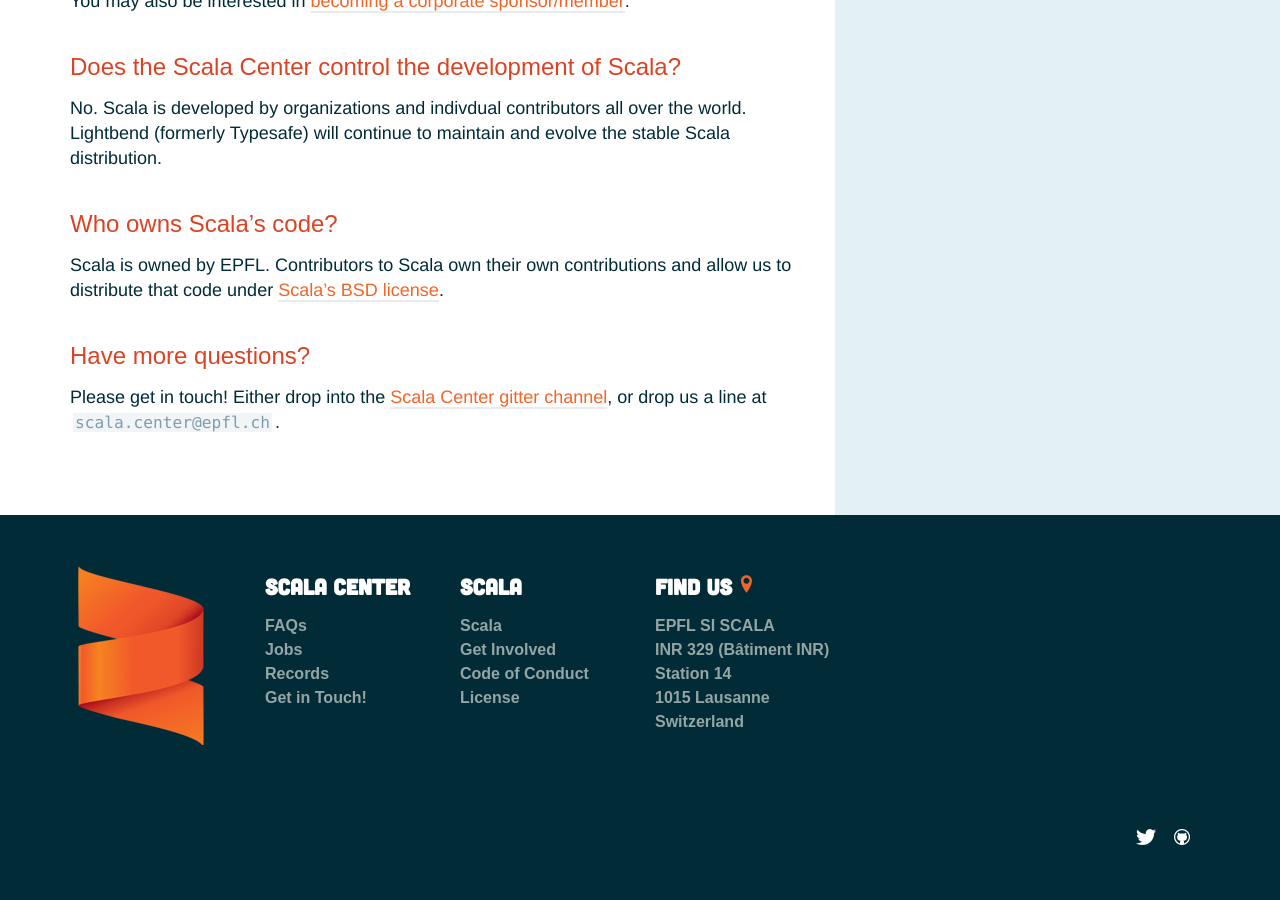
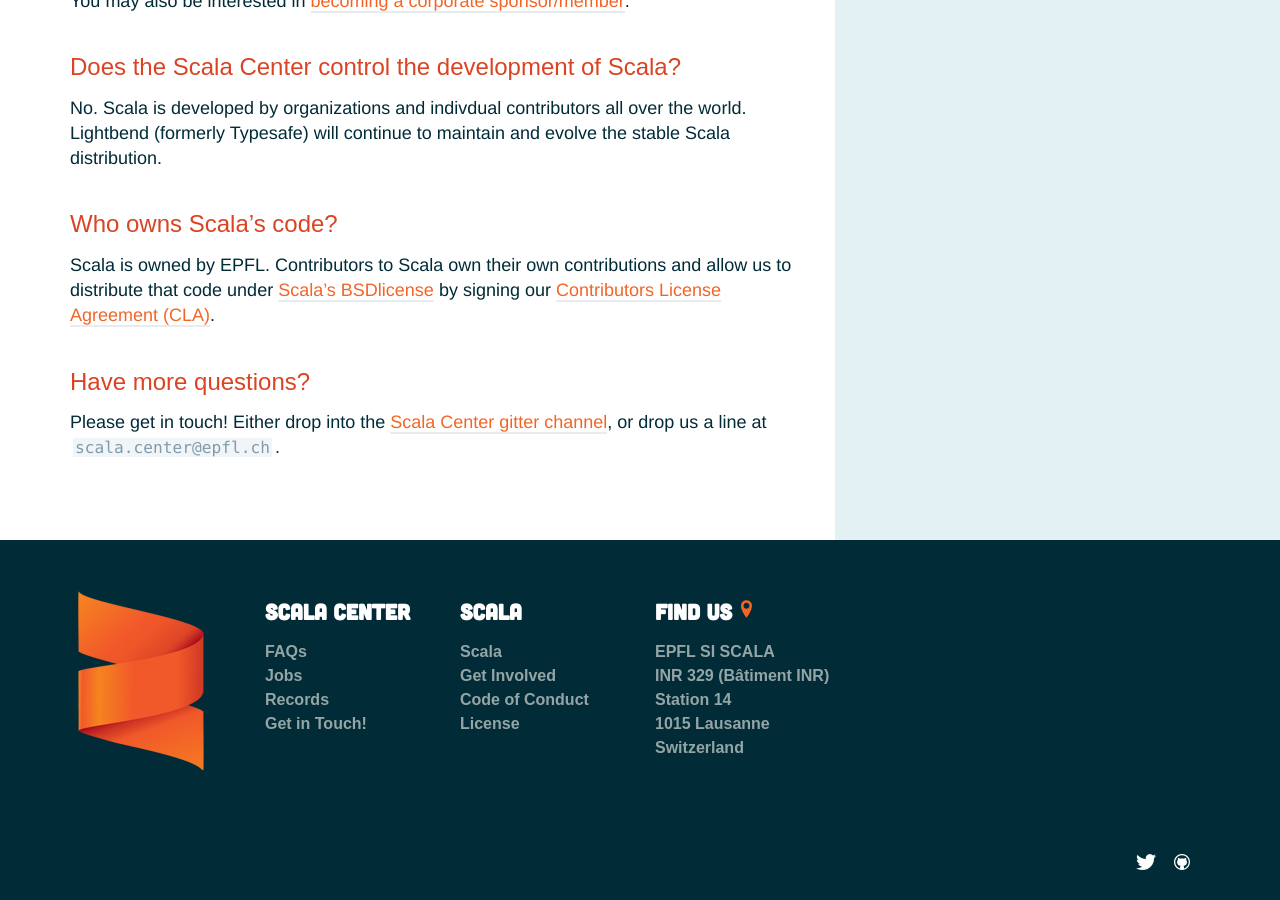
Before and after one commit to scala/scala.epfl.ch, a Jekyll site: the page built from faqs.md, in a window 1280 px wide and 900 px high, scrolled down 920 px. Built offline with Jekyll 4.4.1, drawn with Linux system fonts in a browser that asks for light colours; before the commit the page ends 1794 px from its top, so only the background shows below that.

Commit message:
Added CLA

```diff
--- a/faqs.md
+++ b/faqs.md
@@ -47,8 +47,8 @@ stable Scala distribution.
 ### Who owns Scala's code?
 
 Scala is owned by EPFL. Contributors to Scala own their own contributions and
-allow us to distribute that code under [Scala's BSD
-license](http://scala-lang.org/license.html).
+allow us to distribute that code under [Scala's BSDlicense](http://scala-lang.org/license.html) by
+signing our [Contributors License Agreement (CLA)](https://www.lightbend.com/contribute/cla/scala).
 
 ### Have more questions?
 
```
